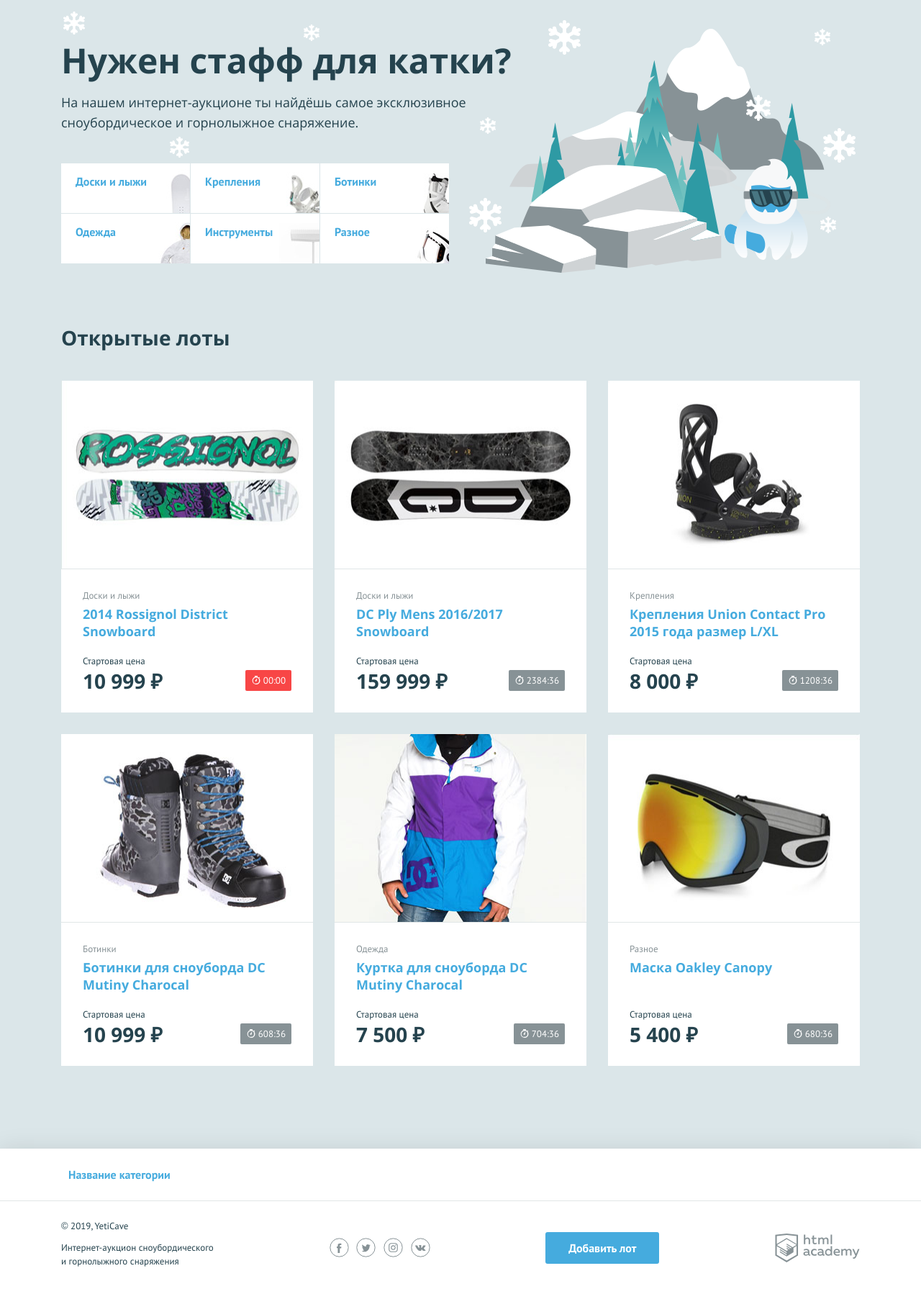
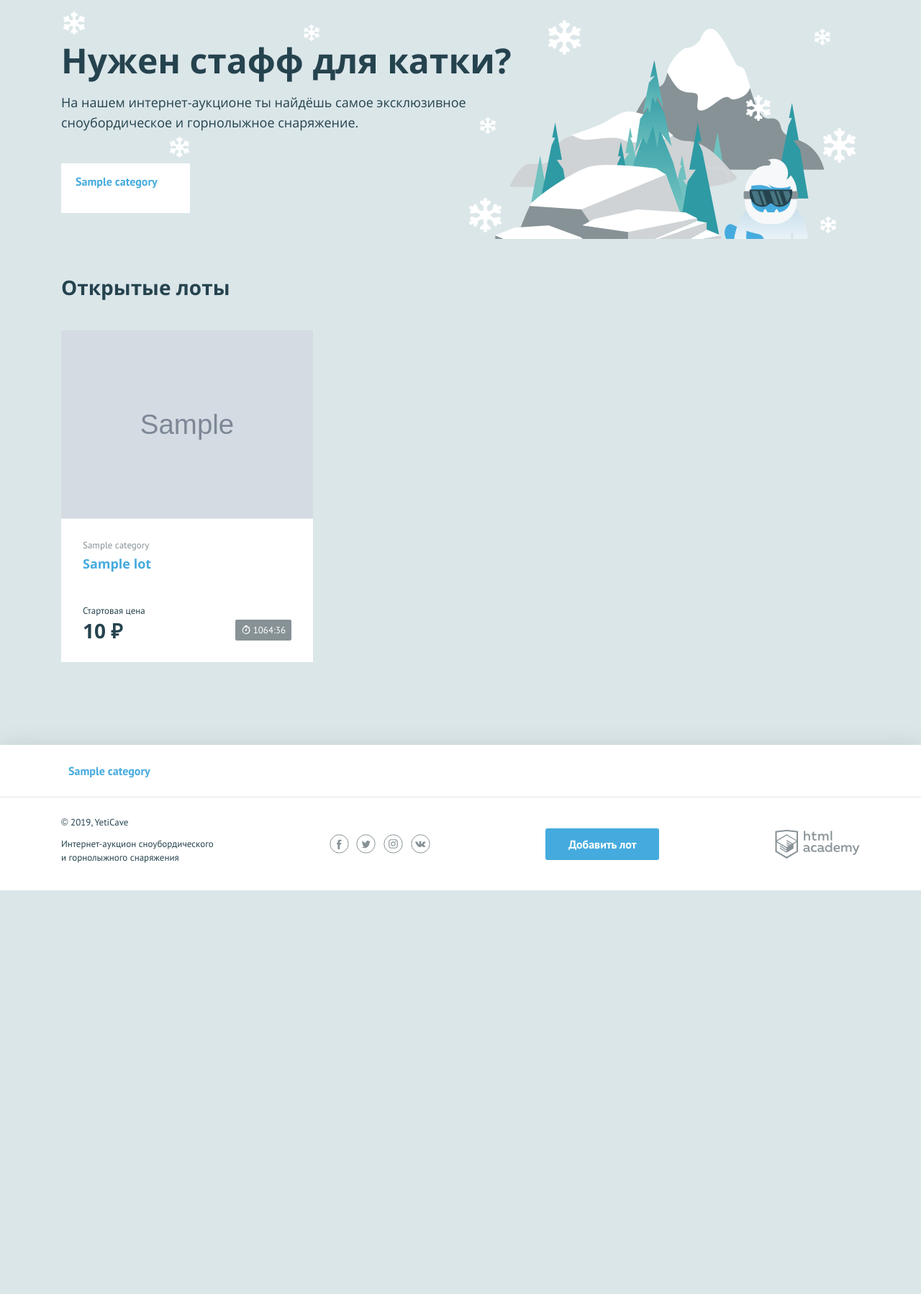
Before and after one commit to Vladlen67/788313-yeticave-11, a PHP site: page / in a window 1280 px wide. Shown: the part 107-1905 px from the top of the page at 72% size. After the commit the page ends 1344 px from the top, so only its background shows below. Run offline with PHP 8.4, Linux system fonts and the light colour scheme; tables that the repository leaves empty hold one stand-in row (values such as "Sample post"); grey boxes marked "Sample" are stand-in pictures.

Commit message:
Работа с MySQL из PHP-сценариев

```diff
--- a/data.php
+++ b/data.php
@@ -5,82 +5,37 @@
 
 $user_name = 'Влад'; // укажите здесь ваше имя
 
-$categories = [
-    [
-        'id' => 0,
-        'name' => 'Доски и лыжи',
-        'style' => 'boards'
-    ],
-    [
-        'id' => 1,
-        'name' => 'Крепления',
-        'style' => 'attachment'
-    ],
-    [
-        'id' => 2,
-        'name' => 'Ботинки',
-        'style' => 'boots'
-    ],
-    [
-        'id' => 3,
-        'name' => 'Одежда',
-        'style' => 'clothing'
-    ],
-    [
-        'id' => 4,
-        'name' => 'Инструменты',
-        'style' => 'tools'
-    ],
-    [
-        'id' => 5,
-        'name' => 'Разное',
-        'style' => 'other'
-    ],
-    ];
+$con = mysqli_connect("localhost", "root", "", "yeticave");
+if (!$con) {
+    print ("Ошибка подключения " . mysqli_connect_error());
+};
+mysqli_set_charset($con, "utf8");
 
-$item = [
-    [
-        'title' => '2014 Rossignol District Snowboard',
-        'category' => '0',
-        'price' => '10999',
-        'url' => 'img/lot-1.jpg',
-        'ending' => "2019-11-14"
-    ],
-    [
-        'title' => 'DC Ply Mens 2016/2017 Snowboard',
-        'category' => '0',
-        'price' => '159999',
-        'url' => 'img/lot-2.jpg',
-        'ending' => "2020-03-10"
-    ],
-    [
-        'title' => 'Крепления Union Contact Pro 2015 года размер L/XL',
-        'category' => '1',
-        'price' => '8000',
-        'url' => 'img/lot-3.jpg',
-        'ending' => "2020-01-21"
-    ],
-    [
-        'title' => 'Ботинки для сноуборда DC Mutiny Charocal',
-        'category' => '2',
-        'price' => '10999',
-        'url' => 'img/lot-4.jpg',
-        'ending' => "2019-12-27"
-    ],
-    [
-        'title' => 'Куртка для сноуборда DC Mutiny Charocal',
-        'category' => '3',
-        'price' => '7500',
-        'url' => 'img/lot-5.jpg',
-        'ending' => "2019-12-31"
-    ],
-    [
-        'title' => 'Маска Oakley Canopy',
-        'category' => '5',
-        'price' => '5400',
-        'url' => 'img/lot-6.jpg',
-        'ending' => "2019-12-30"
-    ],
-    ];
+
+$sql_cat = "SELECT * FROM categories ORDER BY id ASC";
+
+$category_obj = mysqli_query($con, $sql_cat);
+if (!$category_obj) {
+    $error = mysqli_error($con);
+    print ("Ошибка MySql: ". $error);
+};
+$categories = mysqli_fetch_all($category_obj, MYSQLI_ASSOC);
+
+$sql_lot = "SELECT title, price, img, rate.amount, date_end, cat.name, id_category FROM lot "
+    . "LEFT JOIN rate "
+    . "ON rate.id_lot = lot.id "
+    . "JOIN categories cat "
+    . "ON cat.id = lot.id_category "
+    . "WHERE date_end > NOW() "
+    . "ORDER  BY date_create  DESC "
+    . "LIMIT 10";
+
+
+$lot_obj = mysqli_query($con, $sql_lot);
+if (!$lot_obj) {
+    $error = mysqli_error($con);
+    print ("Ошибка MySql: ". $error);
+};
+$lot = mysqli_fetch_all($lot_obj, MYSQLI_ASSOC);
 
 ?>
--- a/index.php
+++ b/index.php
@@ -4,12 +4,12 @@
 require_once ('function.php');
 
 $page_content = include_template('main.php', [
-    'item' => $item,
+    'lot' => $lot,
     'categories' => $categories
 ]);
 $layout_content = include_template('layout.php', [
     'content' => $page_content,
-    'categories' => $categories,
+    'category' => $categories,
     'title' => 'YetiCave - Главная страница',
     'is_auth' => $is_auth,
     'user_name' => $user_name
--- a/templates/item.php
+++ b/templates/item.php
@@ -1,9 +1,9 @@
 <li class="lots__item lot">
     <div class="lot__image">
-        <img src="<?=$value['url'] ?>" width="350" height="260" alt="<?=htmlspecialchars($value['title']); ?>">
+        <img src="<?=$value['img'] ?>" width="350" height="260" alt="<?=htmlspecialchars($value['title']); ?>">
     </div>
     <div class="lot__info">
-        <span class="lot__category"><?=htmlspecialchars($categories[$value['category']]['name']); ?></span>
+        <span class="lot__category"><?=htmlspecialchars($categories[$value['id_category']-1]['name']); ?></span>
         <h3 class="lot__title"><a class="text-link" href="pages/lot.html"><?=htmlspecialchars($value['title']); ?></a></h3>
         <div class="lot__state">
             <div class="lot__rate">
@@ -11,7 +11,7 @@
                 <span class="lot__cost"><?=cost($value['price']); ?></span>
             </div>
             <?php
-            $endOfTime = end_of_time($value['ending']);
+            $endOfTime = end_of_time($value['date_end']);
             ?>
             <div
                 class="lot__timer timer
--- a/templates/layout.php
+++ b/templates/layout.php
@@ -55,9 +55,14 @@
     <nav class="nav">
         <ul class="nav__list container">
             <!--заполните этот список из массива категорий-->
-            <li class="nav__item">
-                <a href="pages/all-lots.html">Название категории</a>
-            </li>
+            <?php
+            foreach ($category as $cat): ?>
+                <li class="nav__item">
+                    <a href="pages/all-lots.html"><?=htmlspecialchars($cat['name']);?></a>
+                </li>
+            <?php
+            endforeach;
+            ?>
         </ul>
     </nav>
     <div class="main-footer__bottom container">
--- a/templates/main.php
+++ b/templates/main.php
@@ -4,7 +4,7 @@
     <ul class="promo__list">
         <?php
         foreach ($categories as $cat): ?>
-            <li class="promo__item promo__item--<?=$cat['style'];?>">
+            <li class="promo__item promo__item--<?=$cat['code'];?>">
                 <a class="promo__link" href="pages/all-lots.html"><?=htmlspecialchars($cat['name']);?></a>
             </li>
         <?php
@@ -17,7 +17,7 @@
         <h2>Открытые лоты</h2>
     </div>
     <ul class="lots__list">
-        <?php foreach ($item as $value): ?>
+        <?php foreach ($lot as $value): ?>
             <?=include_template('item.php', ['value' => $value,
                 'categories' => $categories
             ]); ?>
```
Also changed, not shown: queries.sql (+9 -9 lines), schema.sql (+4 -4 lines).
